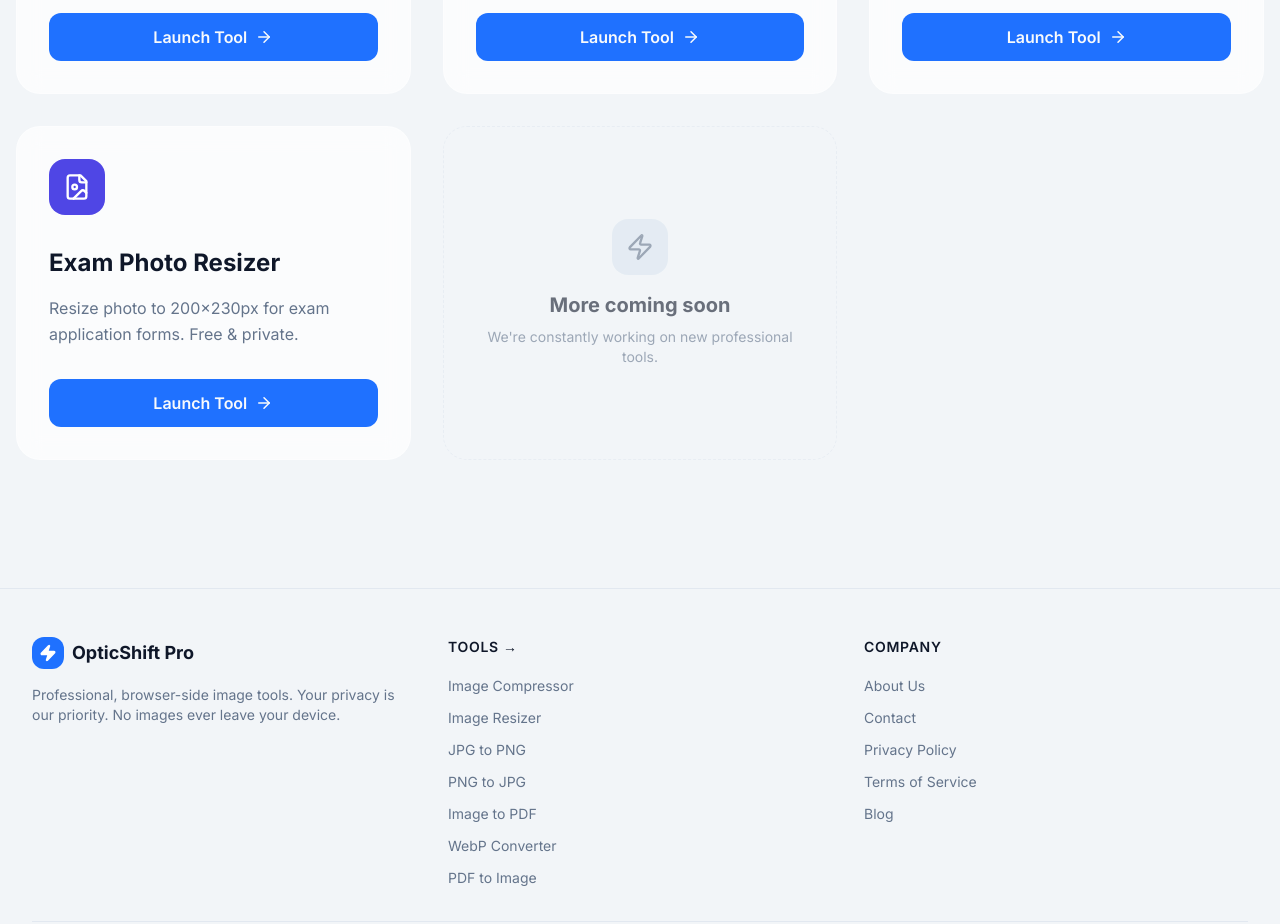
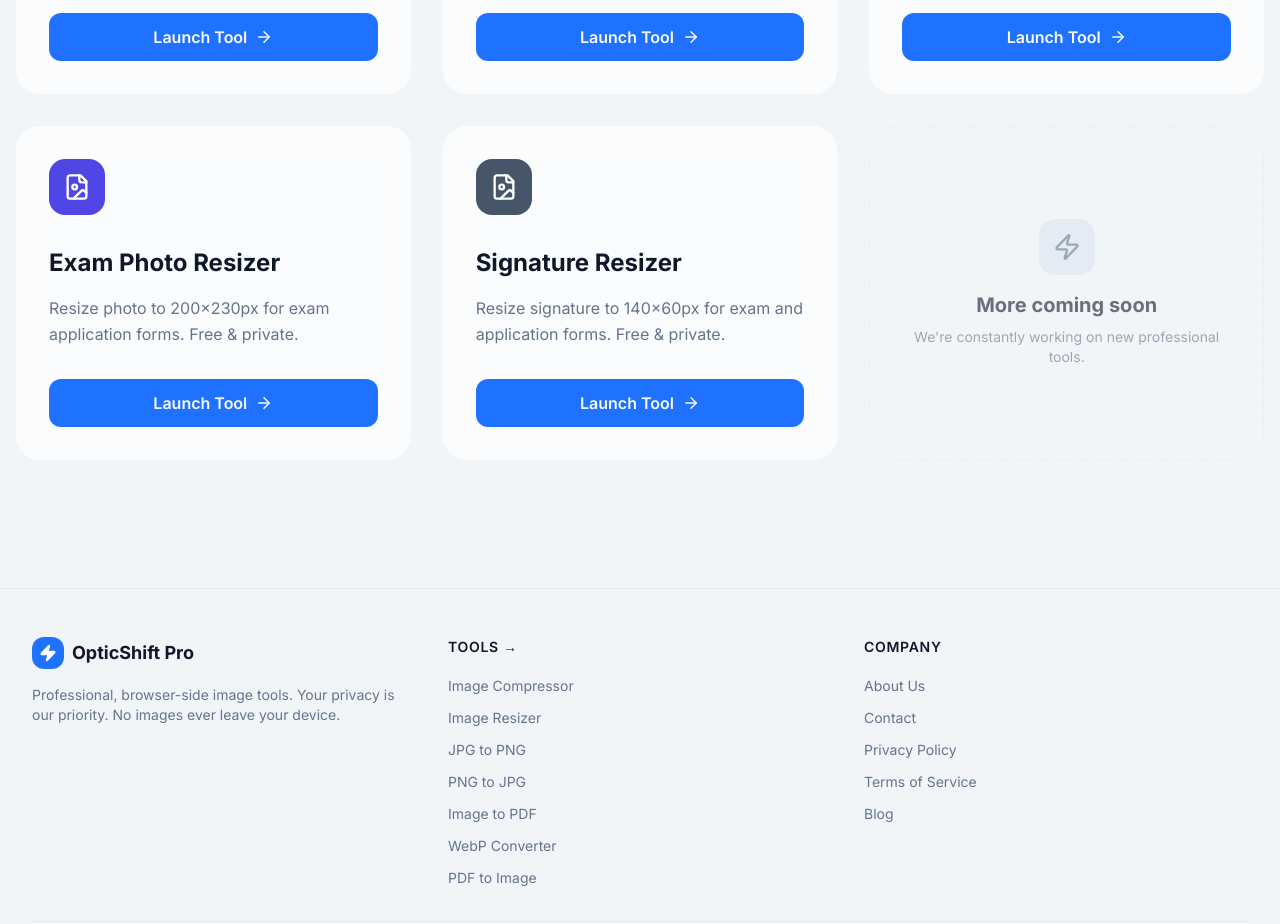
Before and after one commit to surajkumar122024-star/ok01, a Next.js app: page /tools in a window 1280 px wide. Shown: the part 3960-4884 px from the top of the page. Built offline with nearby package versions, Linux system fonts and the light colour scheme.

Commit message:
Add Signature Resizer tool to tools page

```diff
--- a/src/app/tools/page.tsx
+++ b/src/app/tools/page.tsx
@@ -230,6 +230,13 @@ const tools = [
   icon: FileImage,
   color: "bg-indigo-600"
 },
+  {
+  name: "Signature Resizer",
+  slug: "signature-resizer",
+  description: "Resize signature to 140x60px for exam and application forms. Free & private.",
+  icon: FileImage,
+  color: "bg-slate-600"
+},
 ];
 
 export default function ToolsPage() {
```
